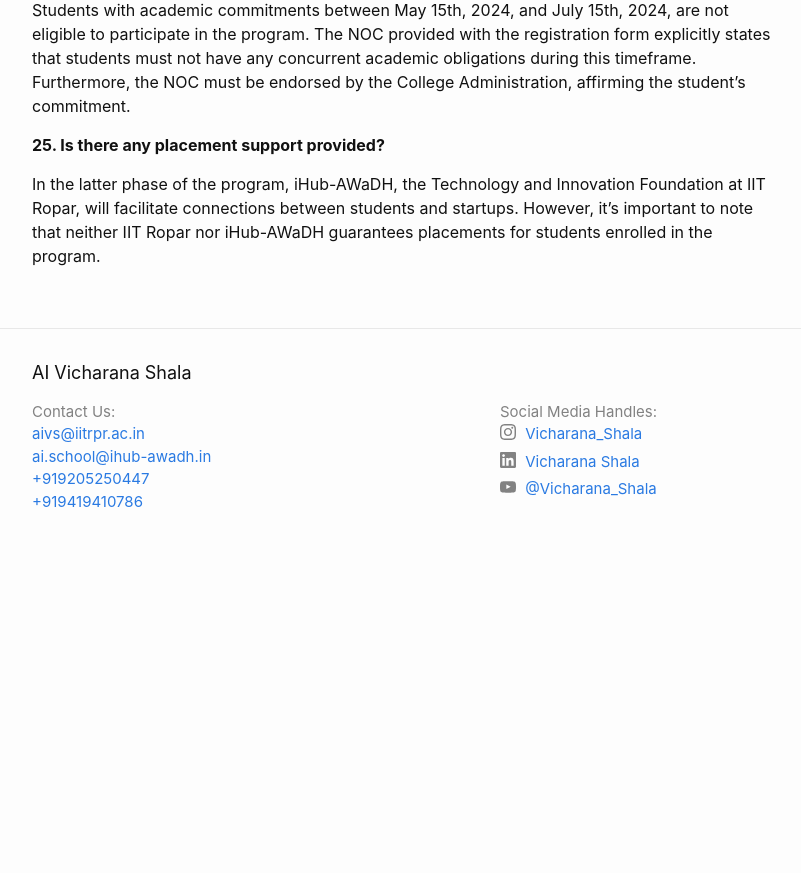
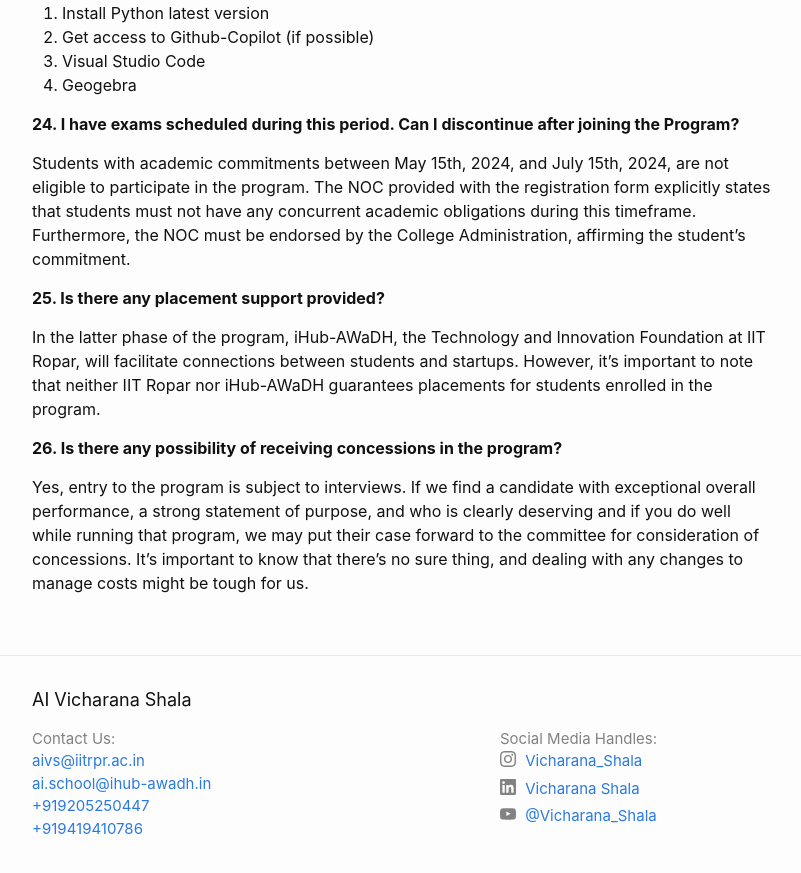
Before and after one commit to sudarshansudarshan/aicamp, a Jekyll site: the page built from Faq.md, in a window 1280 px wide and 900 px high, scrolled down 3805 px. Shown: the top 873 px of the window, without its empty margins (238-1039 px from the left). Built offline with Jekyll 4.4.1, drawn with Linux system fonts in a browser that asks for light colours; before the commit the page ends 4378 px from its top, so only the background shows below that.

Commit message:
Update Faq.md

```diff
--- a/Faq.md
+++ b/Faq.md
@@ -54,6 +54,7 @@
 
 
 **7. I have got the confirmation mail. Do I have to give any further interviews?**
+
 No further interviews will be conducted if you have already got the Confirmation mail.
 
 
@@ -81,9 +82,11 @@
 AI VICHARAṆĀ SHĀLĀ is a non-profit initiative at IIT Ropar, designed with careful consideration of students' financial circumstances. Accordingly, the program fee has been structured to be either Rs 30,000 or half of the semester fees paid by students at their respective offline colleges, whichever amount is lower. Regrettably, beyond this arrangement, we are unable to offer any additional fee concessions to students.
 
 **13. Sir, can I pay after coming to campus since it's a big amount?**
+
 Yes, you can pay the fee after coming at the campus
 
 **14. I have received a mail telling to pay the fees from the provided link, but my half of my semester fee is less than 30,000 so should I pay it after coming to IIT Ropar right?**
+
 Yes, you can pay after coming to the campus and document verification.
 
 **15. When am I expected to arrive?**
@@ -99,9 +102,11 @@
 Student will be having an easy access to the teaching assistants involved in the teaching team. And may also feel free to contact the teaching staff during their visiting hours.
 
 **18. Where should I report to when I arrive at the Campus?**
+
 If you are arriving between 9AM and 5PM, then report directly to the Student Affairs section in the Admin Department (M. Visvesvaraya Block). Else, report to the Security Guard of your respective allotted hostels.
 
 **19. Who will be the First-Point Contact?**
+
 For academic concerns: Ashutosh Rajput (2023mcb1289@iitrpr.ac.in)
 For other affairs: Nishit Soni (6266421172) and Vaishnavi Pal (7898262635)
 
@@ -110,9 +115,11 @@
 AI VICHARAṆĀ SHĀLĀ offers students a unique opportunity to reside on the IIT Ropar Campus and fully utilize its facilities while engaging in immersive, hands-on learning experiences. While it is highly advantageous for students to avail themselves of on-campus accommodation and mess facilities, allowing them to immerse themselves in the IIT lifestyle, it is not mandatory. Students have the option to make their own arrangements for accommodation and meals if they prefer.
 
 **21. Will we be provided with mattresses in  the hostels?**
+
 As the whether is very hot and humid, it is preferred not to use any mattress. Still, if you want, then we can procure you at a very reasonable cost.
 
 **22. What is the reference material for this course ?**
+
 We will provide notes and question sets.
 
 **23. Are there any recommended software or tools that participants should install beforehand?**
@@ -129,3 +136,7 @@
 **25. Is there any placement support provided?**
 
 In the latter phase of the program, iHub-AWaDH, the Technology and Innovation Foundation at IIT Ropar, will facilitate connections between students and startups. However, it's important to note that neither IIT Ropar nor iHub-AWaDH guarantees placements for students enrolled in the program.
+
+**26. Is there any possibility of receiving concessions in the program?**
+
+Yes, entry to the program is subject to interviews. If we find a candidate with exceptional overall performance, a strong statement of purpose, and who is clearly deserving and if you do well while running that program, we may put their case forward to the committee for consideration of concessions. It's important to know that there's no sure thing, and dealing with any changes to manage costs might be tough for us.
```
